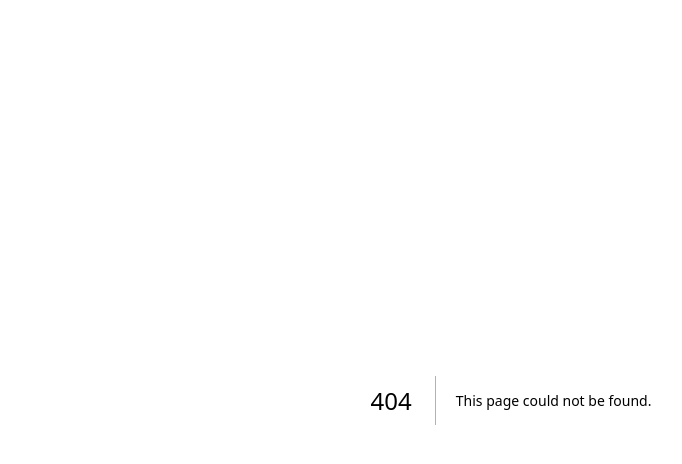
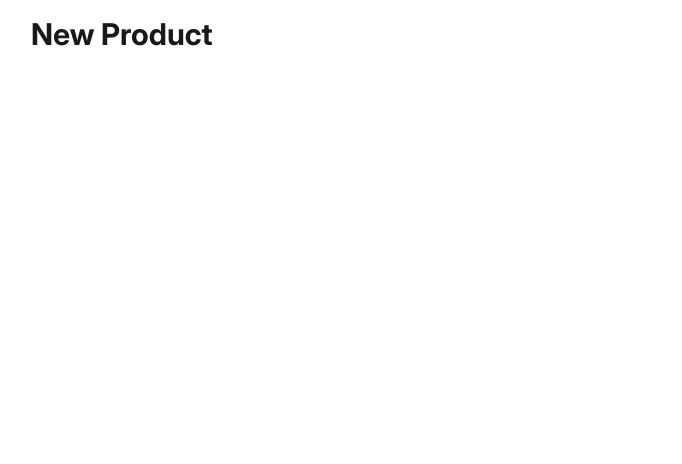
Before and after one commit to martins87/tc-frontend, a Next.js app: page /products/new in a window 1280 px wide. Before the commit this address had no page. Shown: the top 464 px of the page, without its empty margins (129-811 px from the left). Built offline with nearby package versions, Linux system fonts and the light colour scheme.

Commit message:
add new product page

```diff
--- /dev/null
+++ b/app/(pages)/products/new/page.tsx
@@ -0,0 +1,14 @@
+import Container from "@/app/components/ui/Container";
+import Typography from "@/app/components/ui/Typography";
+
+const NewProductPage = () => {
+  return (
+    <Container>
+      <Typography className="w-full mr-auto text-3xl my-4" weight="600">
+        New Product
+      </Typography>
+    </Container>
+  );
+};
+
+export default NewProductPage;
--- a/app/page.tsx
+++ b/app/page.tsx
@@ -3,6 +3,7 @@
 import Container from "./components/ui/Container";
 import ProductsList from "./components/ProductsList";
 import Typography from "./components/ui/Typography";
+import Link from "next/link";
 
 export default function Home() {
   return (
@@ -10,6 +11,9 @@ export default function Home() {
       <Typography className="w-full mr-auto text-3xl my-4" weight="600">
         Products
       </Typography>
+      <Link className="w-full mr-auto mb-4" href="/products/new">
+        <Typography className="text-lg">+ Add product</Typography>
+      </Link>
       <ProductsList />
     </Container>
   );
```
